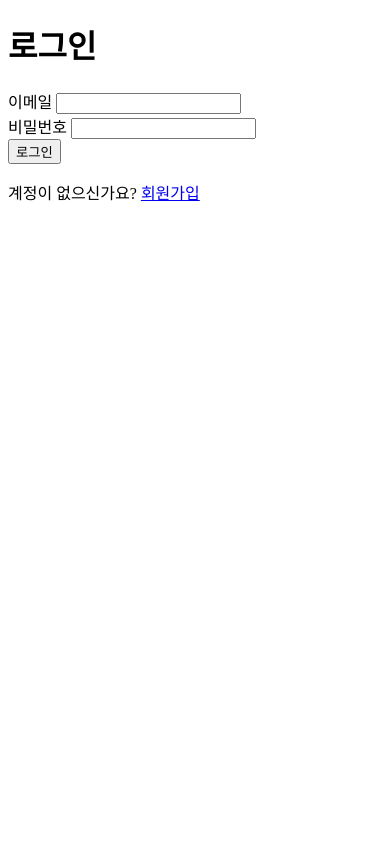
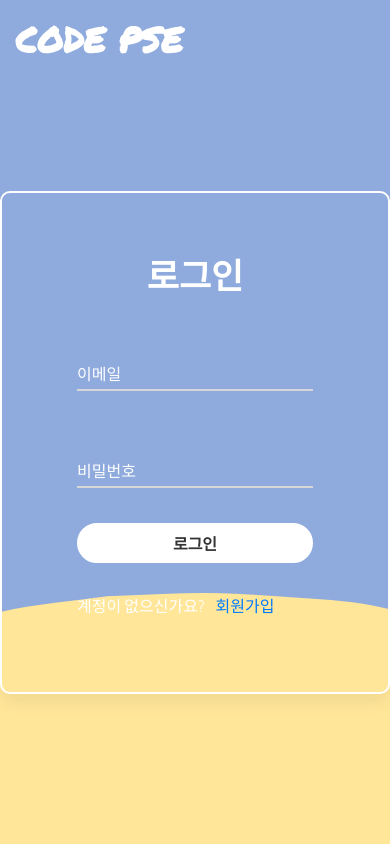
Before and after one commit to HBNU-SWUNIV/come-capstone23-pse, a Flask app: page /login in a window 390 px wide. Run offline with Flask 3, Linux system fonts and the light colour scheme; parts of the project's set-up code (start-up, migrations or seed data) failed here and were passed over; some libraries are stand-ins or nearby versions.

Commit message:
로그인 화면

```diff
--- /dev/null
+++ b/Desktop/come-capstone23-pse-main/003 Code/codepse/app/static/css/login.css
@@ -0,0 +1,433 @@
+*{
+    padding: 0;
+    margin: 0;
+    box-sizing: border-box;
+    font-family: 'Dosis', sans-serif;
+    list-style: none;
+    text-decoration: none;
+    scroll-behavior: smooth;
+    border: none;
+    outline: none;
+}
+
+:root{
+    --bg-color: #191919;
+    --secont-bg-color: #101010;
+    --main-color: #e9204f;
+    --text-color: #fff;
+    --second-color: #e4e4e4;
+    --other-color: #c6cd8f;
+
+    --h1-font: 7rem;
+    --h2-font: 3.5rem;
+    --p-font: 1.1rem;
+
+}
+
+body{
+    color: var(--text-color);
+    background-color: var(--bg-color);
+}
+
+header{
+    position: fixed;
+    top: 0;
+    right: 0;
+    z-index: 1000;
+    width: 100%;
+    display: flex;
+    align-items: center;
+    justify-content: space-between;
+    padding: 28px 11%;
+    border-bottom: 1px solid transparent;
+    transition: all ease .50s;
+}
+
+.logo {
+    color: #fff;
+    font-weight: 700;
+    font-size: 35px;
+    text-decoration: none;
+    font-family: 'Permanent Marker', sans-serif;
+}
+
+.navlist
+{
+    display: flex;
+}
+
+.navlist a{
+    color: #ffffff;
+    font-size: var(--p-font);
+    margin: 0 30px;
+    font-weight: bold; /* 텍스트를 두껍게 설정 */
+    transition: all ease .40s;  /*전환*/
+}
+
+.navlist a:hover{
+    color: #a570ff;
+}
+
+.navlist i{
+    color: var(--second-color);
+    font-size: 1rem;
+    margin: 0 40px 0 0;
+    font-family: 'Do Hyeon', sans-serif;
+    transition: all ease .40s;  /*전환*/
+    transform: skewX(0);
+}
+
+.navlist i:hover{
+    color: #a570ff;
+}
+
+.navlist j{
+    color: var(--second-color);
+    font-size: 0.5rem;
+    /*font-family: 'Do Hyeon', sans-serif;*/
+    transition: all ease .40s;  /*전환*/
+   /* border: 1px solid var(--second-color); /* 테두리 속성 추가 */
+    padding: 2px 10px; /* 내부 여백 설정 */
+}
+
+.navlist j:hover{
+    color: #a570ff;
+    /*border-color: #a570ff;*/
+}
+
+
+section{
+    padding: 120px 5% 100px;
+}
+
+section.home {
+    width: 100vw; /* Viewport width의 100%를 차지합니다. */
+    height: 90vh; /* Viewport height의 100%를 차지합니다. */
+    background-position: center -100px; /* 배경 이미지를 아래로 50픽셀 이동시킵니다. */
+}
+
+.login{
+    position: relative;
+    min-height:  100vh;
+    width: 100%;
+    background-size: cover;
+    background-position: right;
+    display: flex;
+    align-items: center;
+    justify-content: flex-start;
+    /*background: #101010;*/
+    background: url(/static/images/back.png);
+
+}
+
+
+/* Dropdown Button */
+.dropbtn {
+    cursor: pointer;
+  }
+
+  /* The container <div> - needed to position the dropdown content */
+  .dropdown {
+    position: relative;
+    display: inline-block;
+
+  }
+
+  /* Dropdown Content (Hidden by Default) */
+  .dropdown-content {
+    display: none;
+    position: absolute;
+    background-color: #f9f9f9;
+    min-width: 160px;
+    box-shadow: 0px 8px 16px 0px rgba(0,0,0,0.2);
+    z-index: 1;
+
+  }
+
+  /* Links inside the dropdown */
+  .dropdown-content a {
+    color: black;
+    padding: 8px 12px; /* Decreased padding for smaller font size */
+    text-decoration: none;
+    display: block;
+
+
+  }
+
+  /* Change color of dropdown links on hover */
+  .dropdown-content a:hover {
+    background-color: transparent; /* Removed background color */
+  }
+
+  /* Show the dropdown menu on hover */
+  .dropdown:hover .dropdown-content {
+    display: block;
+  }
+
+
+  .center-container {
+    display: flex;
+    justify-content: center;
+    align-items: center;
+    position: absolute;
+    top: 0;
+    right: 0;
+    bottom: 0;
+    left: 0;
+}
+
+.wrapper {
+    margin-top: 40px;
+    width: 500px;
+    padding: 75px;
+    border: 2px solid #ffffff;  /* 테두리 선 추가 */
+    border-radius: 10px;
+    box-shadow: 0 10px 15px rgba(0, 0, 0, 0.05);
+}
+
+
+
+
+.wrapper h1 {
+    font-size: 35px;
+    font-weight: bold;
+    margin-bottom: 60px;
+    margin-top: -20px;
+    text-align: center;
+}
+
+.wrapper .input-field {
+    opacity: 0;
+    z-index: -999;
+    position: absolute;
+
+}
+
+.wrapper label,
+/* 로그인 버튼 */
+.wrapper input[type="submit"] {
+    width: 100%;           /* 버튼의 너비를 최대로 설정 */
+    padding: 5px;         /* 버튼 내부의 패딩 설정 */
+    border: 3px solid #ffffff;  /* 버튼의 테두리 설정 */
+    background-color: #ffffff; /* 버튼의 배경색 설정 */
+    color: #333;           /* 버튼 내 텍스트 색상 */
+    font-size: 16px;       /* 버튼 내 텍스트 크기 */
+    font-weight: bold;     /* 텍스트 굵게 설정 */
+    border-radius: 30px;   /* 원형으로 만들기 위한 설정 */
+    cursor: pointer;       /* 마우스를 올렸을 때 손가락 모양으로 변경 */
+    outline: none;         /* 클릭시 테두리 제거 */
+    transition: border-color 0.3s;  /* 테두리 색상 변화 애니메이션 */
+    margin-bottom: 30px;
+}
+
+/* 버튼에 마우스를 올렸을 때(hover)의 스타일 */
+.wrapper input[type="submit"]:hover {
+    border-color: #007bff; /* 테두리 색상 변경 */
+    background-color: none;
+}
+
+
+
+
+.wrapper a {
+    color: #007bff;
+    text-decoration: none;
+    margin-left: 8px;
+}
+
+
+.wrapper a:hover {
+    text-decoration: underline;
+    font-weight: bold;
+
+}
+
+/* 기존의 입력 칸 스타일을 리셋하고 밑줄 추가 */
+.wrapper input[type="text"],
+.wrapper input[type="password"] {
+    background: none;
+    border: none;
+    border-bottom: 2px solid #d6d6d6;  /* 아래쪽에만 테두리(밑줄)를 추가합니다 */
+    outline: none;
+    padding: 5px 0;
+    font-size: 16px;
+    width: 100%;
+    box-sizing: border-box;
+}
+
+/* 이메일 스타일 */
+.wrapper input[type="text"] {
+    display: block;
+    margin-bottom: 30px;
+    width: 100%;
+}
+
+/* 비밀번호 스타일 */
+.wrapper input[type="password"] {
+    display: block;
+    margin: 15px 0;
+    width: 100%;
+}
+
+
+/* 칸 눌렀을 때 */
+.wrapper input[type="text"]:focus,
+.wrapper input[type="password"]:focus {
+    border-bottom-color: #007bff; /* 밑줄 색! */
+}
+
+.wrapper input[type="text"]::placeholder,
+.wrapper input[type="password"]::placeholder {
+    color: #ffffff;
+}
+
+
+
+
+
+
+
+
+
+
+
+
+
+
+
+
+
+
+
+
+
+
+
+
+
+
+
+
+
+
+
+
+
+
+
+
+
+
+
+
+
+
+
+
+
+
+
+
+
+
+
+
+
+
+
+
+
+/*여기서는 모바일 화면 부분입니당*/
+
+@media (max-width:1600px){
+    header{
+        padding: 14px 4%;
+    }
+    section{
+        padding: 100px 5% 80px;
+    }
+}
+
+@media (max-width:1200px){
+    .home{
+        min-height: 90vh;
+    }
+    .navlist{
+        margin: 0 20px;
+    }
+    :root{
+        --h1-font: 5rem;
+        --h2-font: 3rem;
+        --p-font: 1rem;
+    }
+}
+
+@media (max-width:1060px){
+    .about{
+        grid-template-columns: 1fr;
+    }
+    .about-img{
+        text-align: center;
+        order: 2;
+    }
+    .about-img img{
+        max-width: 100%;
+        width: 600px;
+        height: auto;
+    }
+    .service-item{
+        grid-template-columns: repeat(auto-fit, minmax(350px, auto));
+    }
+    .concat{
+        grid-template-columns: 1fr;
+    }
+    .left-concat{
+        margin:auto;
+    }
+}
+@media (max-width:1060px){
+    #menu-icon{
+        display: block;
+    }
+    .navlist{
+        position: absolute;
+        top: -800px;
+        right: 0;
+        left: 0;
+        display: flex;
+        flex-direction:column;
+        background: #000;
+        padding:20px 0;
+        text-align: left;
+        transition: all .50s ease;
+    }
+    .navlist a{
+        display: block;
+        font-size: 20px;
+        padding: 12px 0;
+    }
+    .navlist.open{
+        top:100%;
+    }
+}
+@media (max-width:600px){
+    .home{
+        min-height: 80vh;
+    }
+    :root{
+        --h1-font: 5rem;
+        --h2-font: 3rem;
+        --p-font: 1rem;
+    }
+    .hero-text h4{
+        font-size: 18px;
+        word-spacing: 10px;
+        margin-bottom: 30px;
+    }
+    .btn{
+        padding: 10px 35px;
+    }
+    .left-concat{
+        gap: 3rem;
+    }
+}
--- a/Desktop/come-capstone23-pse-main/003 Code/codepse/app/templates/login.html
+++ b/Desktop/come-capstone23-pse-main/003 Code/codepse/app/templates/login.html
@@ -1,19 +1,73 @@
-<!DOCTYPE html>
-<html>
+
+
+<head>
+  <meta charset="uft-8">
+  <meta name="viewpoint" content="width=device-width, initial-scale=1">
+  <title>Codepse main</title>
+
+<!--- cutom css line -->
+  <link href="{{ url_for('static', filename='css/login.css') }}" rel="stylesheet">
+
+
+  <!--- box icons link -->
+  <link rel="stylesheet"
+  href="https://cdn.jsdelivr.net/npm/boxicons@latest/css/boxicons.min.css">
+
+  <!--- google fonts link -->
+  <link rel="preconnect" href="https://fonts.googleapis.com">
+  <link rel="preconnect" href="https://fonts.gstatic.com" crossorigin>
+  <link href="https://fonts.googleapis.com/css2?family=Dosis:wght@400;500;600;700;800&display=swap" rel="stylesheet">
+  <link href="https://fonts.googleapis.com/css2?family=Permanent+Marker&display=swap" rel="stylesheet">
+  <link href="https://fonts.googleapis.com/css2?family=Do+Hyeon&display=swap" rel="stylesheet">
+
+</head>
+<body>
+
+  <!--- header section -->
+  <header>
+      <a href="{{ url_for('home') if current_user.is_authenticated else url_for('not_logged_home') }}" class="logo">CODE PSE</a>
+      <div class="bx bx menu" id="menu-icon"></div>
+
+      <ul class="navlist">
+          <!-- 로그인 상태에 따라 Home 링크를 변경 -->
+          <li><a href="{{ url_for('home') if current_user.is_authenticated else url_for('not_logged_home') }}">HOME</a></li>
+          <!-- <li><a href="/">HOME</a></li> -->
+          <li><a href="/test_list">CODING TEST</a></li>
+          <li><a href="/ai_chatbot">AI CHATBOT</a></li>
+          <li class="dropdown">
+              <a href="/typinggame" class="dropbtn">CODING GAME</a>
+              <div class="dropdown-content">
+                  <a href="/typinggame">TYPING GAME</a>
+                  <a href="/draggame">DRAG GAME</a>
+                  <a href="/outputgame">OUTPUT GAME</a>
+              </div>
+            <li><a href="/board_list">BOARD</a></li>
+            </li>
+            <li><a href="/mypage" class="mypage-btn">MYPAGE</a></li>
+      </ul>
+  </header>
+
 <head>
   <title>Login</title>
 </head>
+<section class="login" id="login">
 <body>
+
+  <div class="center-container">
+  <div class="wrapper">
+    <textarea class="input-field"></textarea>
+
   <h1>로그인</h1>
   <form method="post" action="/login">
     {{ form.csrf_token }}
-      <label for="useremail">{{ form.useremail.label }}</label>
-      {{ form.useremail }}<br />
-      <label for="password">{{ form.password.label }}</label>
-      {{ form.password }}<br />
+    {{ form.useremail(placeholder="이메일") }} <!-- label 태그 제거 -->
+    <br />
+    {{ form.password(placeholder="비밀번호") }} <!-- label 태그 제거 -->
+    <br />
     <input type="submit" value="로그인" />
 </form>
-    <p>계정이 없으신가요? <a href="/signup">회원가입</a></p>
+
+  <p>계정이 없으신가요?    <a href="/signup">회원가입</a></p>
   <script>
     // 페이지가 로드되었을 때 알림창 표시
     window.onload = function() {
@@ -21,6 +75,11 @@
       alert("{{ error_message }}");
       {% endif %}
     }
+
   </script>
+  </div>
+  </section>
+
+      </section>
+      <script src="{{ url_for('static', filename='js/main.js') }}"></script>
 </body>
-</html>
```
Lines whose indentation alone changed are shown as unchanged.
